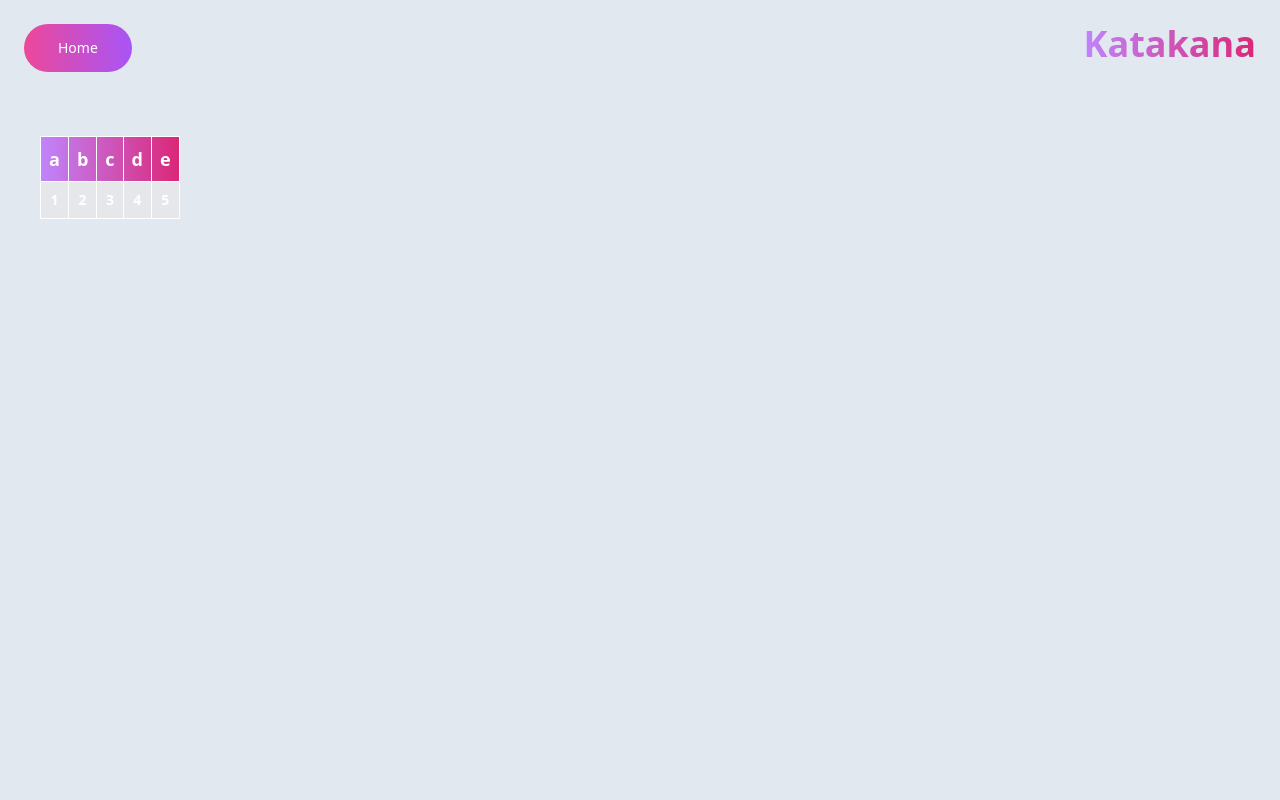
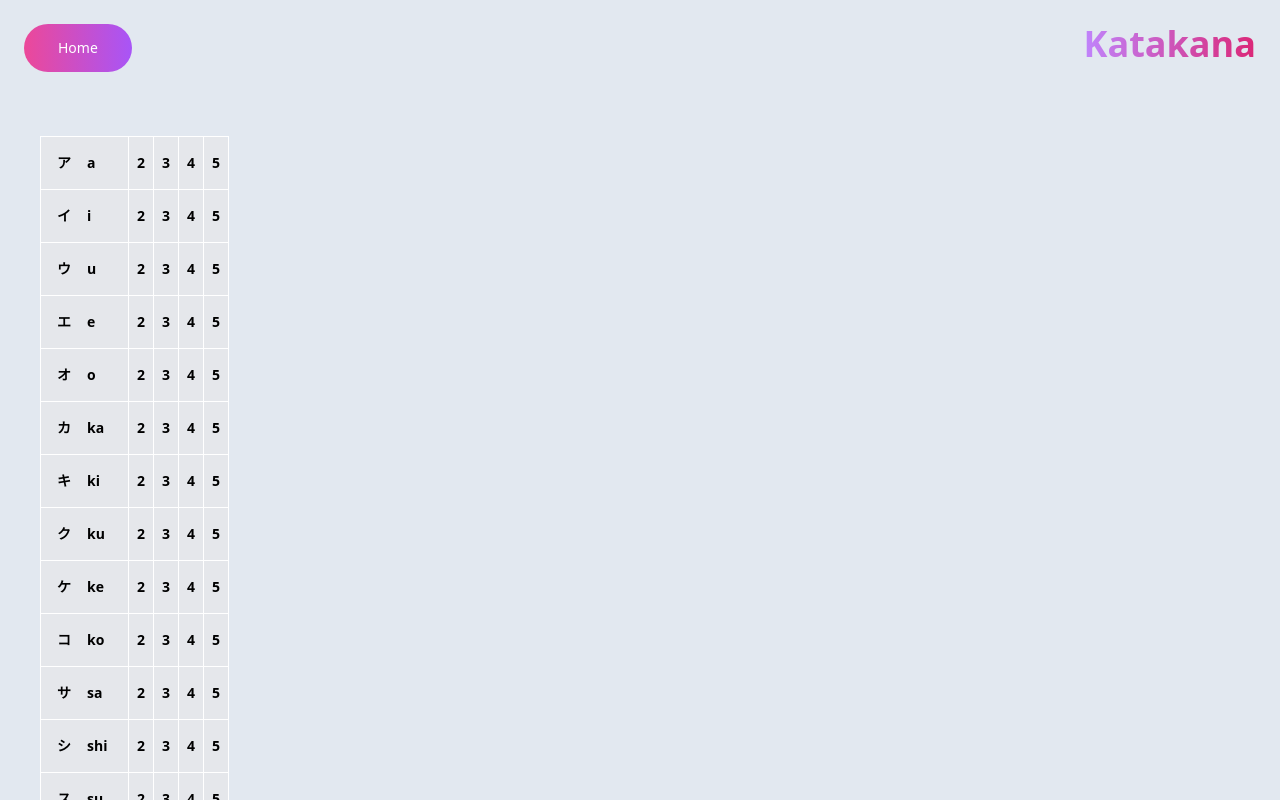
Before and after one commit to Akwei001/Jgame, a React (Vite) app: page /Katakana in a window 1280 px wide. Shown: the top 800 px of the page. Built offline with nearby package versions, Linux system fonts and the light colour scheme.

Commit message:
data display changed

```diff
--- a/src/components/Katakana.jsx
+++ b/src/components/Katakana.jsx
@@ -113,22 +113,33 @@ function Katakana() {
 
       <table className='m-10 text-lg bg-gray-200 border border-collapse rounded-lg table-auto'>
         <thead>
-          <tr className='text-white rounded-lg bg-gradient-to-r from-purple-400 to-pink-600'>
-            <th className='p-2 border border-white '>a</th>
+          <tr className='text-black rounded-lg bg-gradient-to-r from-purple-400 to-pink-600'>
+            {/* <th className='p-2 border border-white '>a</th>
             <th className='p-2 border border-white '>b</th>
             <th className='p-2 border border-white '>c</th>
             <th className='p-2 border border-white '>d</th>
-            <th className='p-2 border border-white '>e</th>
+            <th className='p-2 border border-white '>e</th> */}
           </tr>
         </thead>
-
-        <tbody>
+        {ktile.map((tile) => (
+          <tbody className='text-black' key={tile.id}>
+            <th className='p-2 text-sm border border-white '>
+              <th className='p-2'>{tile.katakana}</th>
+              <th className='p-2'>{tile.romaji}</th>
+            </th>
+            <th className='p-2 text-sm border border-white '>2</th>
+            <th className='p-2 text-sm border border-white '>3</th>
+            <th className='p-2 text-sm border border-white '>4</th>
+            <th className='p-2 text-sm border border-white '>5</th>
+          </tbody>
+        ))}
+        {/* <tbody>
           <th className='p-2 text-sm border border-white '>1</th>
           <th className='p-2 text-sm border border-white '>2</th>
           <th className='p-2 text-sm border border-white '>3</th>
           <th className='p-2 text-sm border border-white '>4</th>
           <th className='p-2 text-sm border border-white '>5</th>
-        </tbody>
+        </tbody> */}
       </table>
     </div>
   );
```
